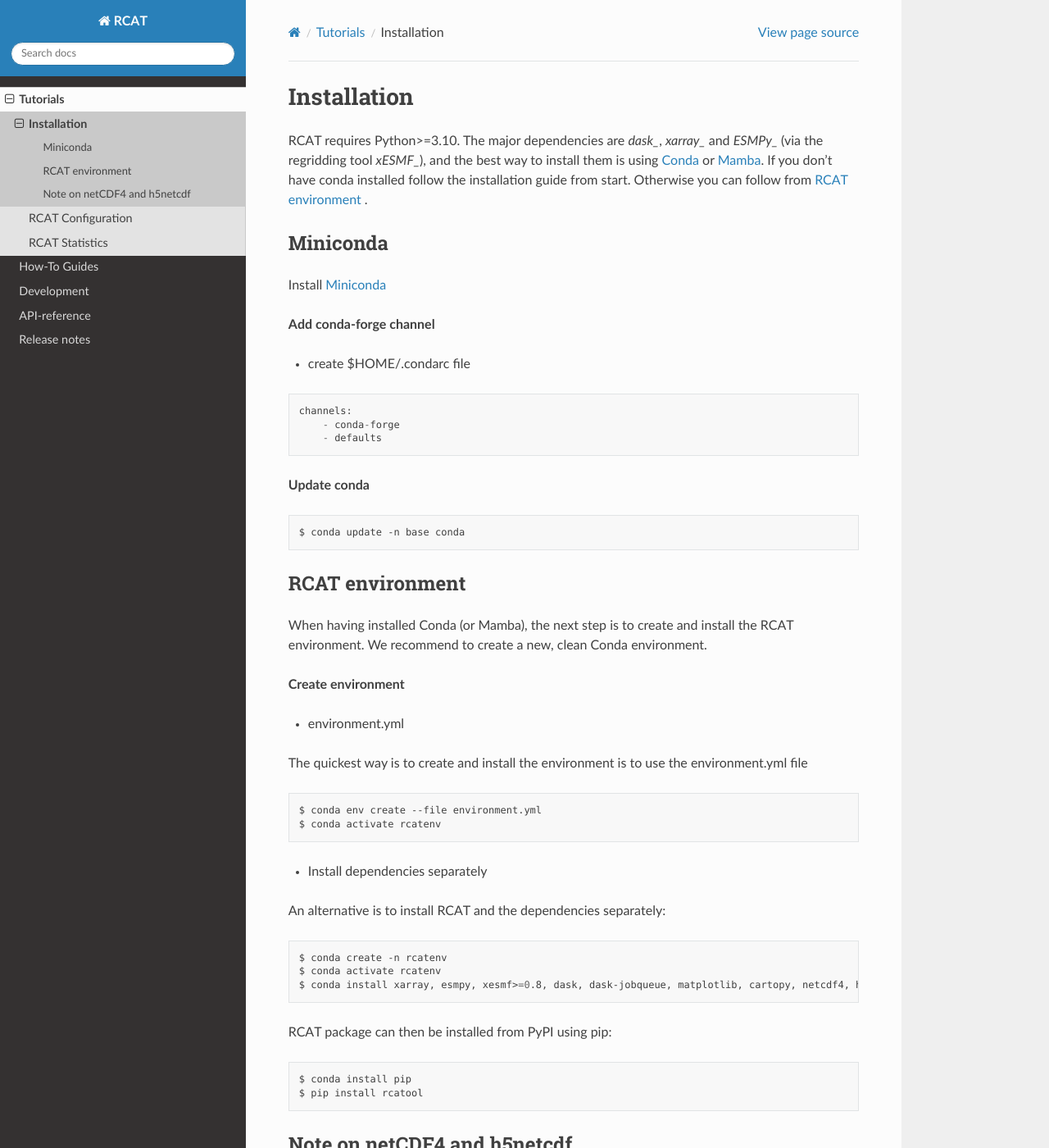
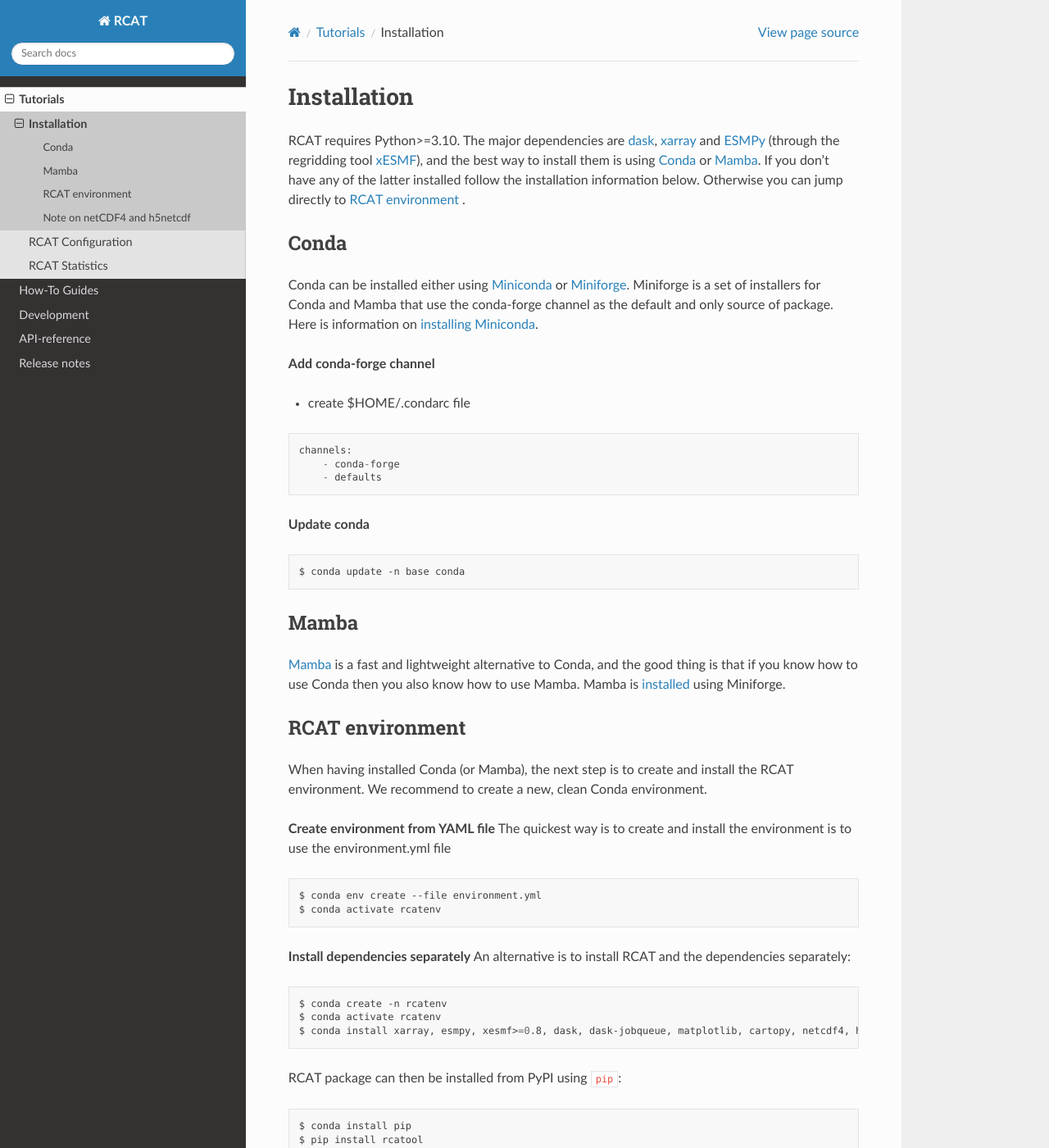
Before and after one commit to jplind79/RCAT, a Sphinx documentation site: the page built from docs/install.rst, in a window 1280 px wide and 1400 px high. Shown: the whole window at 82% size. Built offline with Sphinx 7.4.7 and the Read the Docs theme 2.0.0, drawn with Linux system fonts in a browser that asks for light colours.

Commit message:
Additions to installation section

```diff
--- a/docs/install.rst
+++ b/docs/install.rst
@@ -1,16 +1,19 @@
 Installation
 ============
 
-RCAT requires Python>=3.10. The major dependencies are `dask_`, `xarray_` and
-`ESMPy_` (via the regridding tool `xESMF_`), and the best way to install them
-is using Conda_ or Mamba_.  If you don't have conda installed follow the
-installation guide from start.  Otherwise you can follow from `RCAT
+RCAT requires Python>=3.10. The major dependencies are dask_, xarray_ and
+ESMPy_ (through the regridding tool xESMF_), and the best way to install them
+is using Conda_ or Mamba_.  If you don't have any of the latter installed follow the
+installation information below. Otherwise you can jump directly to `RCAT
 environment`_ .
 
-Miniconda
----------
+Conda
+-----
 
-Install `Miniconda <https://conda.io/projects/conda/en/latest/user-guide/install/index.html>`_
+Conda can be installed either using Miniconda_ or Miniforge_. Miniforge is a
+set of installers for Conda and Mamba that use the conda-forge channel as the
+default and only source of package. Here is information on `installing Miniconda
+<https://conda.io/projects/conda/en/latest/user-guide/install/index.html>`_.
 
 **Add conda-forge channel**
 
@@ -28,15 +31,21 @@
 
     $ conda update -n base conda
 
+Mamba
+-----
+Mamba_ is a fast and lightweight alternative to Conda, and the good thing is
+that if you know how to use Conda then you also know how to use Mamba.
+Mamba is `installed <https://mamba.readthedocs.io/en/latest/installation/mamba-installation.html>`_
+using Miniforge.
+
+
 RCAT environment
 ----------------
 
 When having installed Conda (or Mamba), the next step is to create and install
 the RCAT environment. We recommend to create a new, clean Conda environment.
 
-**Create environment**
-
-* environment.yml
+**Create environment from YAML file**
 The quickest way is to create and install the environment is to use the
 environment.yml file
 
@@ -45,7 +54,7 @@
     $ conda env create --file environment.yml
     $ conda activate rcatenv
 
-* Install dependencies separately
+**Install dependencies separately**
 An alternative is to install RCAT and the dependencies separately:
 
 .. code-block:: bash
@@ -54,7 +63,7 @@
     $ conda activate rcatenv
     $ conda install xarray, esmpy, xesmf>=0.8, dask, dask-jobqueue, matplotlib, cartopy, netcdf4, h5netcdf
 
-RCAT package can then be installed from PyPI using pip:
+RCAT package can then be installed from PyPI using ``pip``:
 
 .. code-block:: bash
 
```
